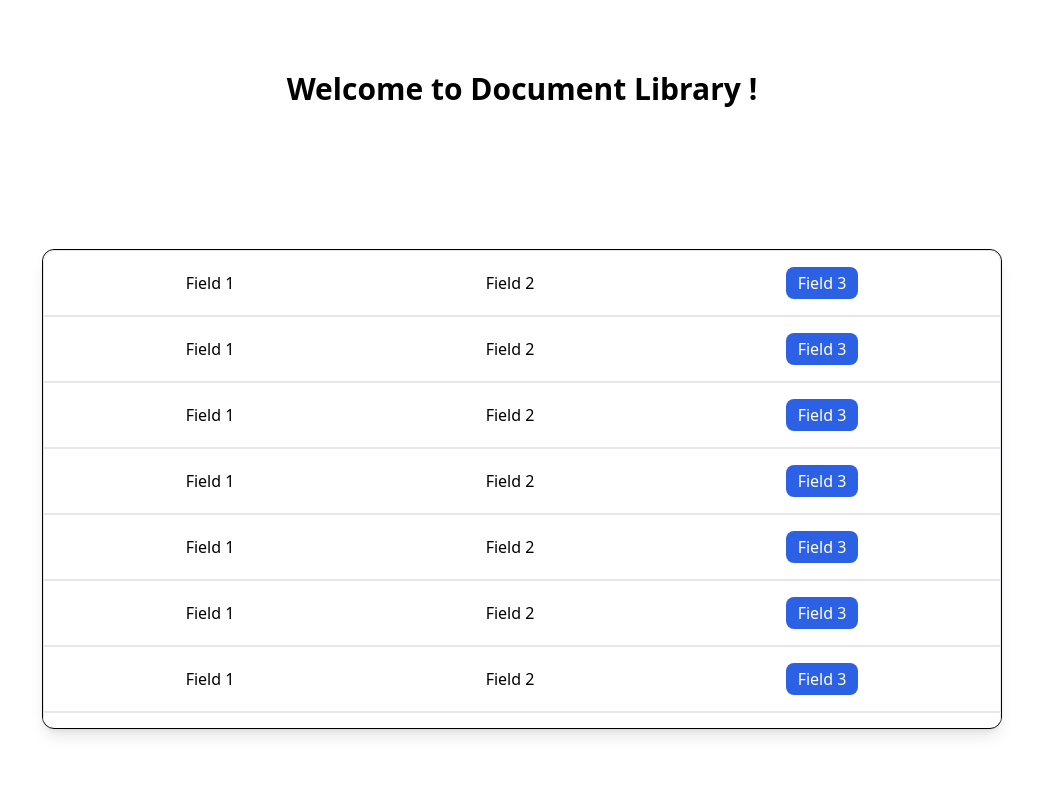
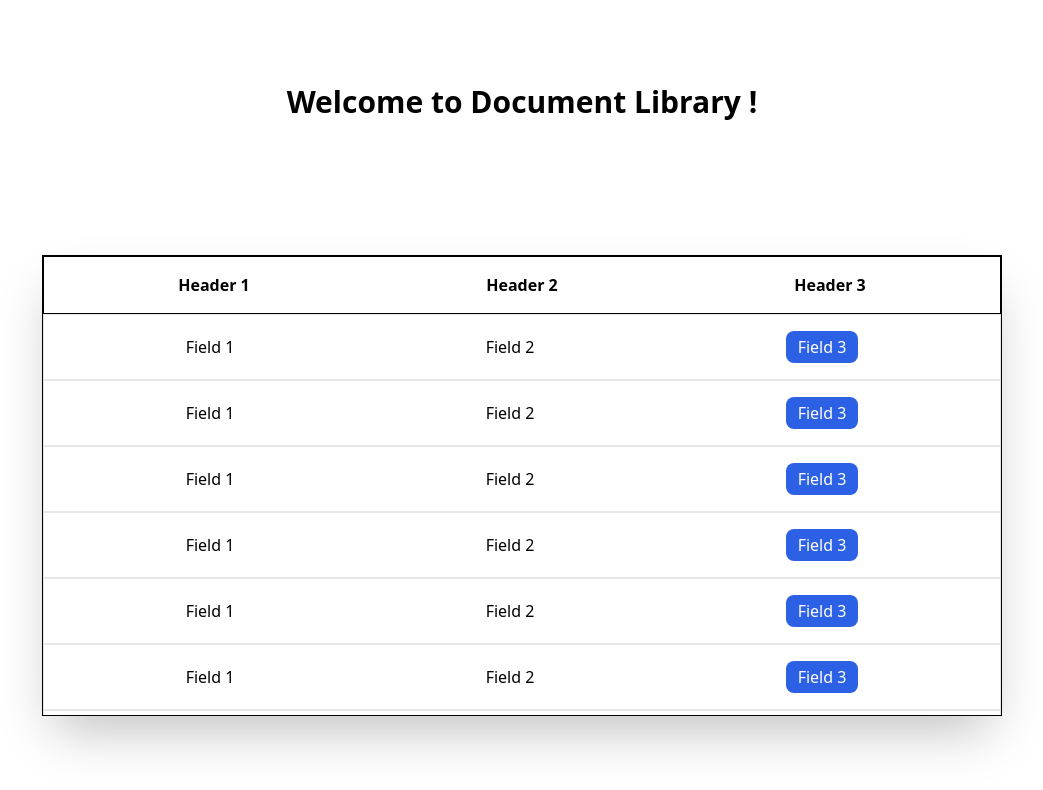
Before and after one commit to kunalkeshan/eVault-SIH-2023, a Next.js app: page /dashboard in a window 1280 px wide. Shown: the top 790 px of the page, without its empty margins (118-1161 px from the left). Built offline with nearby package versions, Linux system fonts and the light colour scheme.

Commit message:
Dashboard Improvements

```diff
--- a/pages/dashboard/index.tsx
+++ b/pages/dashboard/index.tsx
@@ -2,15 +2,14 @@ import React from 'react';
 
 function index() {
   return (
-    <div className = "w-screen h-screen flex flex-col justify-around align-center">
-        <h1 className="font-extrabold text-xl md:text-3xl text-center">Welcome to Document Library !</h1>
-        <div className="w-[95%] md:w-[75%] mx-auto border-black border-[1px] h-[60%] rounded-xl overflow-y-auto shadow-lg">
-            <div className="p-4 border-[1px] flex w-full justify-around items-center rounded-t-xl">
-                <div>Field 1</div>
-                <div>Field 2</div>
-                <div className="py-1 px-3 bg-[#2d61e5] text-white rounded-lg">Field 3</div>
+    <div className = "w-screen h-auto md:h-screen py-4 flex flex-col justify-around align-center">
+        <h1 className="font-extrabold text-xl md:text-3xl text-center my-12 md:my-0">Welcome to Document Library !</h1>
+        <div className="w-[95%] md:w-[75%] mx-auto border-black border-[1px] h-auto md:h-[60%] md:overflow-y-auto shadow-2xl">
+            <div className="md:sticky top-0 bg-white border-black border-x-[1px] p-4 border-[1px] flex w-full justify-around items-center font-bold">
+                <div>Header 1</div>
+                <div>Header 2</div>
+                <div>Header 3</div>
             </div>
-
             <div className="p-4 border-[1px] flex w-full justify-around items-center">
                 <div>Field 1</div>
                 <div>Field 2</div>
@@ -58,6 +57,7 @@ function index() {
             </div>
 
 
+
         </div>
     </div>
   )
--- a/styles/globals.css
+++ b/styles/globals.css
@@ -1,17 +1,3 @@
 @tailwind base;
 @tailwind components;
 @tailwind utilities;
-
-::-webkit-scrollbar {
-    width: 12px;
-}
-
-::-webkit-scrollbar-track {
-    -webkit-box-shadow: inset 0 0 6px     rgba(0,0,0,0.3);
-    border-radius: 10px;
-}
-
-::-webkit-scrollbar-thumb {
-    border-radius: 10px;
-    -webkit-box-shadow: inset 0 0 6px     rgba(0,0,0,0.5);
-}
```
